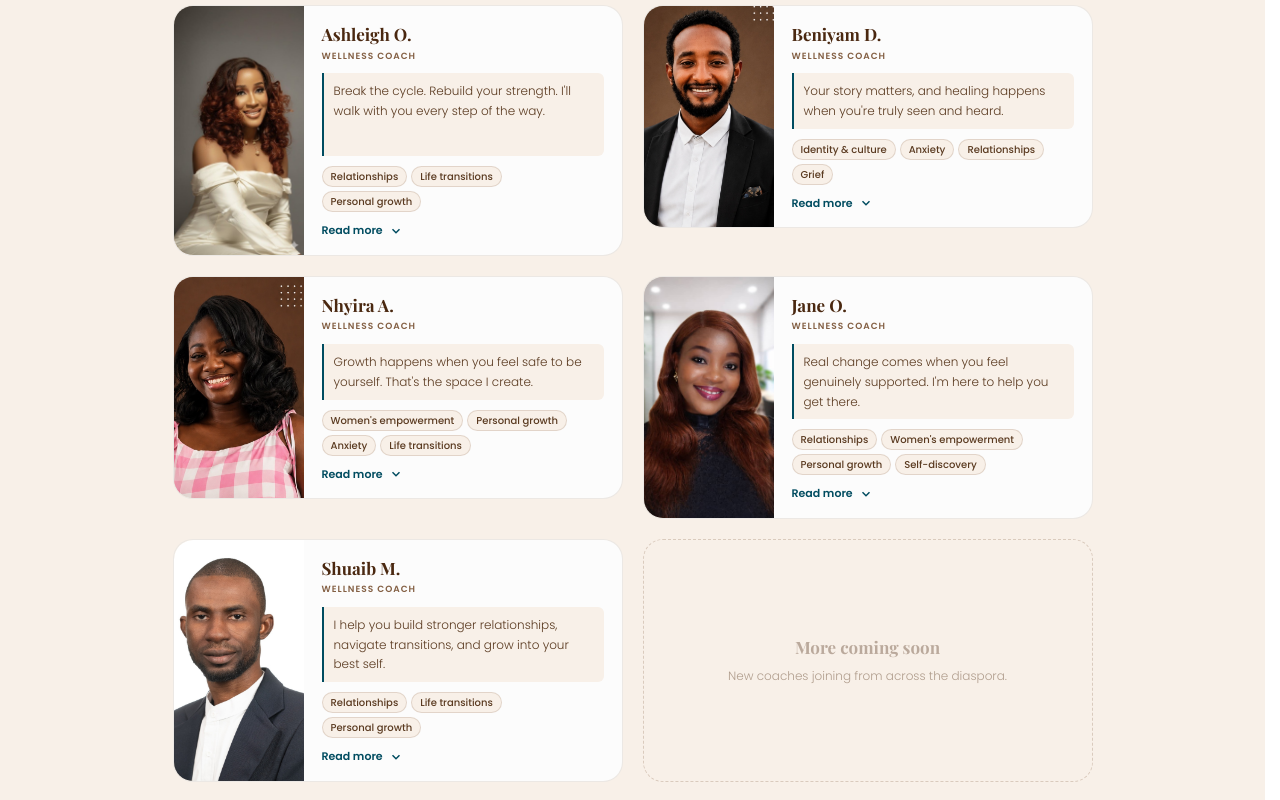
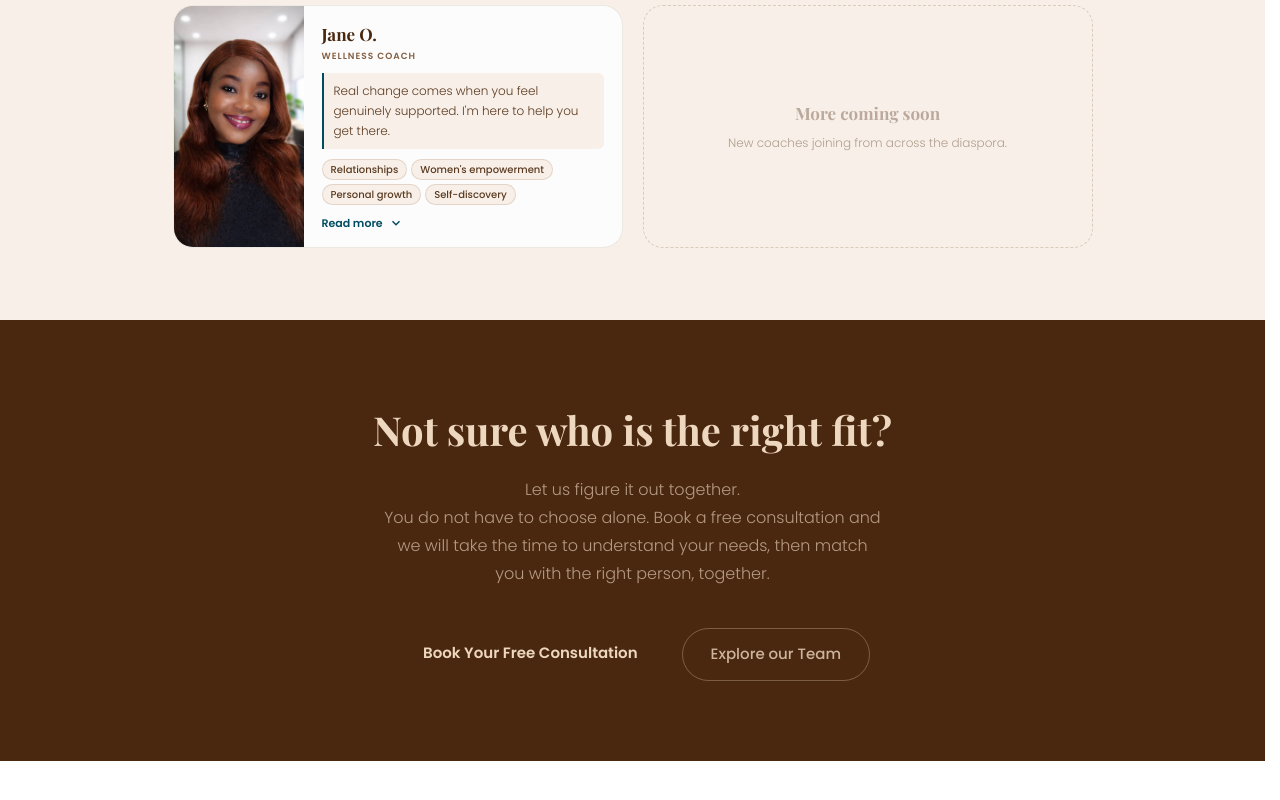
Before and after one commit to tomideojuoko/solacewave, a React (Vite) app: page /team in a window 1280 px wide. Shown: the part 1500-2300 px from the top of the page. After the commit the page ends 2261 px from the top, so only its background shows below. Built offline with nearby package versions, Linux system fonts and the light colour scheme; a web font is replaced by a local one.

Commit message:
Team page: keep Jane as the only wellness coach, simplify button text
Co-Authored-By: Claude Opus 5.5 <noreply@anthropic.com>
Claude-Session: https://claude.ai/code/session_01NzDjhKpqdsQLVEpyVPrNBd

```diff
--- a/src/pages/TeamsPage.jsx
+++ b/src/pages/TeamsPage.jsx
@@ -54,45 +54,6 @@ const teamMembers = [
     isTherapist: true,
   },
   {
-    id: 5,
-    name: 'Ashleigh O.',
-    credential: 'Wellness Coach',
-    country: '🇳🇬 Nigeria',
-    image: '/assets/AshleighO.jpeg',
-    quote: "Break the cycle. Rebuild your strength. I'll walk with you every step of the way.",
-    tags: ['Relationships', 'Life transitions', 'Personal growth'],
-    bio: 'Ashleigh is a Wellness Coach with over 10 years of experience helping people reconnect with their strength and move forward with purpose. Warm, direct, and deeply invested in every person she works with, she creates a safe space where honest conversations lead to real change.',
-    specialties: ['Relationships', 'Life transitions', 'Personal growth', 'Self-discovery'],
-    disclaimer: false,
-    isTherapist: false,
-  },
-  {
-    id: 6,
-    name: 'Beniyam D.',
-    credential: 'Wellness Coach',
-    country: '🇪🇷 Eritrea',
-    image: '/assets/BeniyamD.jpeg',
-    quote: "Your story matters, and healing happens when you're truly seen and heard.",
-    tags: ['Identity & culture', 'Anxiety', 'Relationships', 'Grief'],
-    bio: 'Beniyam is a Wellness Coach who brings deep cultural understanding and practical insight to support clients through identity exploration, cultural transitions, and relational growth.',
-    specialties: ['Identity & cultural exploration', 'Relationships & family dynamics', 'Personal growth', 'Self-esteem & belonging', 'Life transitions'],
-    disclaimer: false,
-    isTherapist: false,
-  },
-  {
-    id: 7,
-    name: 'Nhyira A.',
-    credential: 'Wellness Coach',
-    country: '🇬🇭 Ghana',
-    image: '/assets/NhyiraA.jpeg',
-    quote: "Growth happens when you feel safe to be yourself. That's the space I create.",
-    tags: ["Women's empowerment", 'Personal growth', 'Anxiety', 'Life transitions'],
-    bio: 'Nhyira is a Wellness Coach with a passion for supporting women through self-discovery, confidence-building, and meaningful life transitions. With cultural awareness and genuine care, she helps clients reconnect with their inner strength.',
-    specialties: ["Women's empowerment", 'Self-esteem & personal growth', 'Life transitions & identity', 'Relationship & boundary-setting', 'Personal growth'],
-    disclaimer: false,
-    isTherapist: false,
-  },
-  {
     id: 8,
     name: 'Jane O.',
     credential: 'Wellness Coach',
@@ -102,19 +63,6 @@ const teamMembers = [
     tags: ["Relationships", "Women's empowerment", 'Personal growth', 'Self-discovery'],
     bio: 'Jane is a Wellness Coach with 8 years of experience supporting individuals and couples through some of life\'s most meaningful transitions. She has a particular heart for women navigating confidence, self-worth, and personal growth, creating a space where clients feel deeply understood and genuinely supported.',
     specialties: ['Relationships', 'Women\'s empowerment', 'Personal growth', 'Self-discovery'],
-    disclaimer: false,
-    isTherapist: false,
-  },
-  {
-    id: 9,
-    name: 'Shuaib M.',
-    credential: 'Wellness Coach',
-    country: '🇳🇬 Nigeria',
-    image: '/assets/ShuaibM.jpeg',
-    quote: 'I help you build stronger relationships, navigate transitions, and grow into your best self.',
-    tags: ['Relationships', 'Life transitions', 'Personal growth'],
-    bio: 'Shuaib is a Wellness Coach with over 10 years of experience working with individuals and families through life\'s most meaningful transitions. With deep cultural sensitivity and a grounded, practical approach, he helps clients strengthen their relationships, navigate change, and grow into the best version of themselves.',
-    specialties: ['Relationships', 'Life transitions', 'Personal growth'],
     disclaimer: false,
     isTherapist: false,
   },
@@ -594,7 +542,7 @@ export default function TeamsPage() {
         {/* Coaches section */}
         <div className="team-section">
           <p className="section-eyebrow">Wellness professionals</p>
-          <h2 className="section-title">Our wellness coaches</h2>
+          <h2 className="section-title">Wellness coaching</h2>
           <p className="section-sub">Supporting your personal growth and life transitions with cultural wisdom and genuine care.</p>
 
           <div className="cards-grid">
@@ -620,7 +568,7 @@ export default function TeamsPage() {
           <p>Let us figure it out together.<br />You do not have to choose alone. Book a free consultation and we will take the time to understand your needs, then match you with the right person, together.</p>
           <div className="cta-buttons">
             <a href="https://calendly.com/solacewavetherapy/consultation" className="btn-brown" target="_blank" rel="noopener">Book Your Free Consultation</a>
-            <a href="#team" className="btn-outline">Explore our Psychotherapist and Wellness Coaches Team</a>
+            <a href="#team" className="btn-outline">Explore our Team</a>
           </div>
         </div>
       </div>
```
